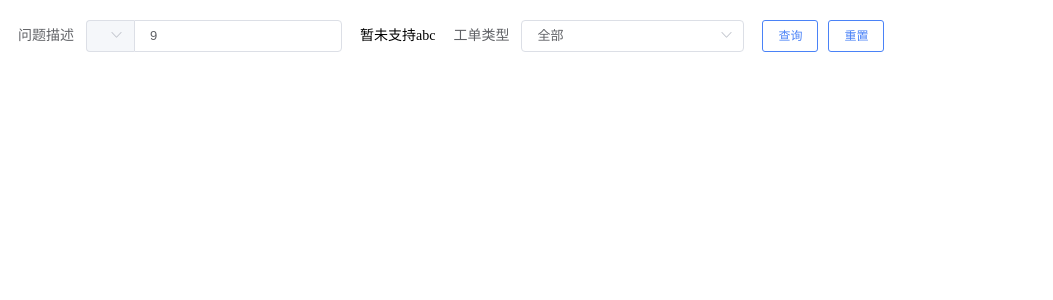
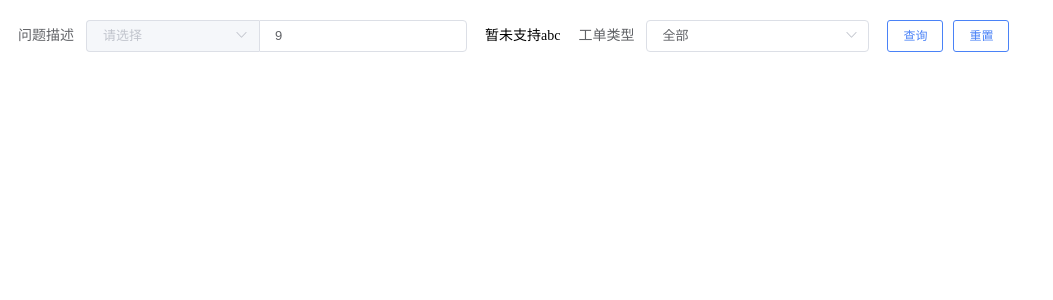
Before and after one commit to Hughe5/element-form-plugin, a Vue app: page / in a window 1280 px wide. Shown: the top 300 px of the page, without its empty margins (0-1053 px from the left). Built offline with nearby package versions, Linux system fonts and the light colour scheme; the HTML template or start-up script is replaced by a standard one.

Commit message:
添加class

```diff
--- a/examples/App.vue
+++ b/examples/App.vue
@@ -24,6 +24,7 @@ export default {
           },
           prepend: {
             tag: 'Select',
+            class: 'my-select',
             value: 'yu',
             options: [
               {
@@ -86,3 +87,9 @@ export default {
   }
 }
 </script>
+
+<style lang="less">
+  .my-select {
+    width: 172px;
+  }
+</style>
--- a/src/index.vue
+++ b/src/index.vue
@@ -153,6 +153,7 @@ export default {
                 ':clearable': item.defaultValue === undefined,
                 '@change': item.change,
                 slot: item.slot,
+                class: item.class,
               }
             }
           ]
@@ -170,6 +171,7 @@ export default {
                 ':clearable': item.defaultValue === undefined && !item.disclearable,
                 '@change': item.change,
                 slot: item.slot,
+                class: item.class,
               },
               children: (item.options || []).map(option => {
                 return {
@@ -197,6 +199,7 @@ export default {
                 ':clearable': item.defaultValue === undefined,
                 '@change': item.change,
                 slot: item.slot,
+                class: item.class,
               }
             }
           ]
@@ -214,6 +217,7 @@ export default {
                 ':clearable': item.defaultValue === undefined,
                 '@change': item.change,
                 slot: item.slot,
+                class: item.class,
               },
               children: item.prepend && typeof item.prepend.tag === 'string' && item.prepend.tag.toLowerCase() === 'select'
                 ? this.generateComponentsByTag({ ...item.prepend, slot: 'prepend' })
```
